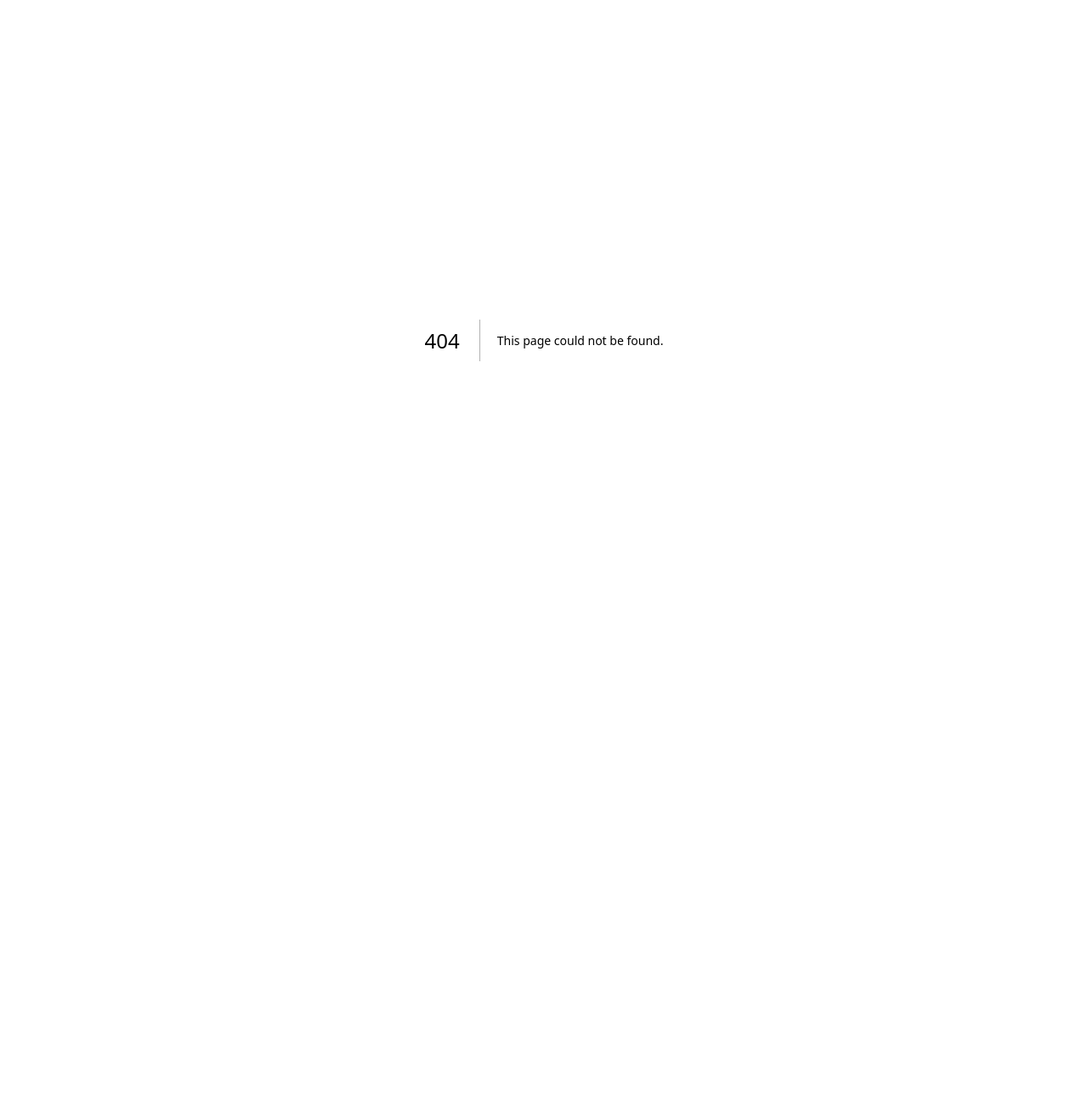
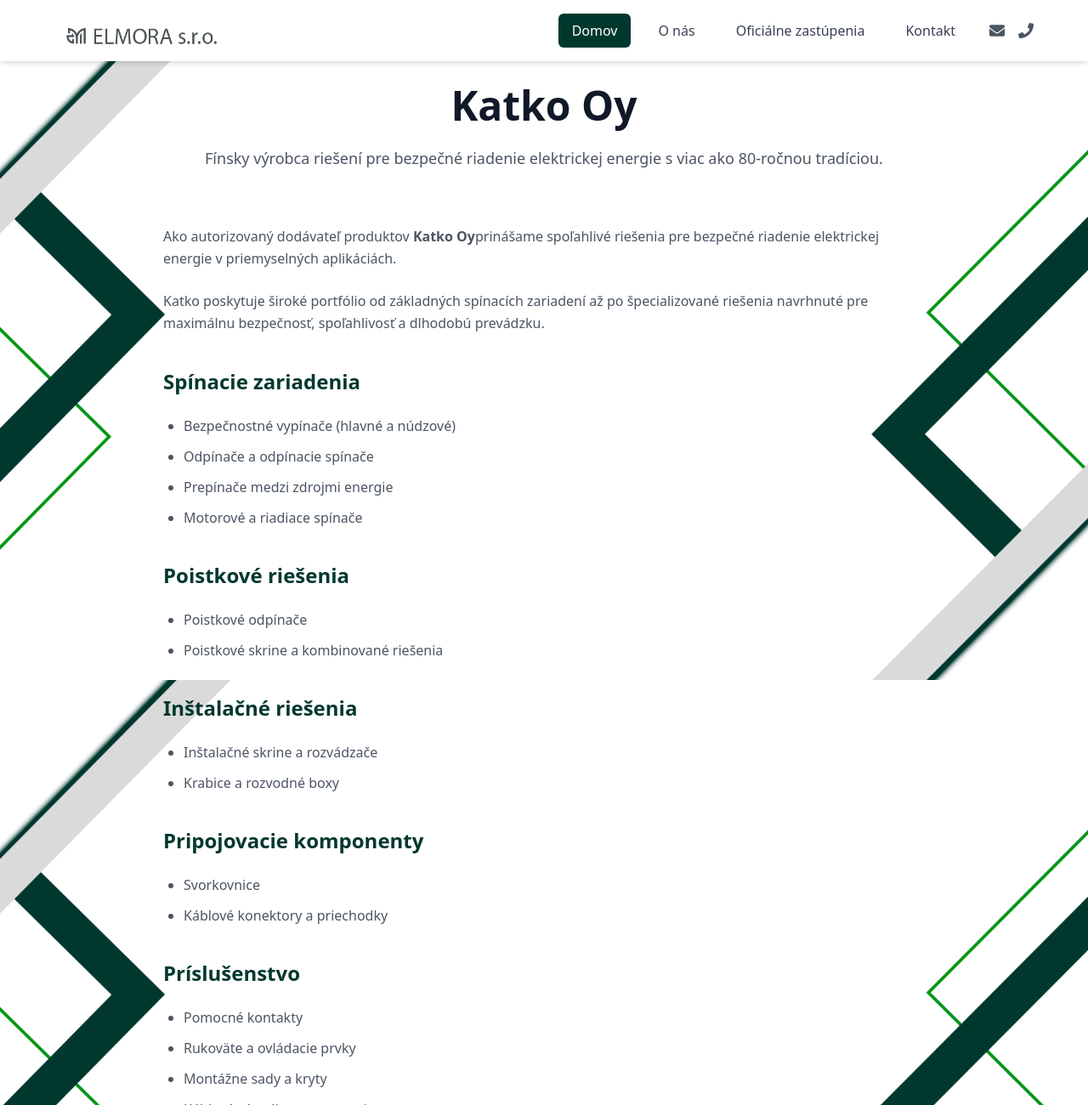
Before and after one commit to FLPstudio003/elmora-website, a Next.js app: page /techflex in a window 1280 px wide. Before the commit this address had no page. Shown: the top 1300 px of the page at 85% size. Before the commit the page ends 800 px from the top, so only its background shows below. Built offline with nearby package versions, Linux system fonts and the light colour scheme.

Commit message:
Add files via upload

```diff
--- /dev/null
+++ b/pages/techflex.tsx
@@ -0,0 +1,182 @@
+import { useState } from "react";
+import Header from "../components/Header";
+
+export default function Katko() {
+  const [selectedImg, setSelectedImg] = useState<string | null>(null);
+
+  const images = [
+    "/katko/1.jpg",
+    "/katko/2.jpg",
+    "/katko/3.jpg",
+    "/katko/4.jpg",
+  ];
+
+  return (
+    <>
+      <Header />
+
+      <main className="w-full text-gray-900">
+
+        {/* ================= HERO ================= */}
+        <section className="px-6 pt-[120px] md:pt-[100px] pb-16 text-center">
+          <div className="max-w-5xl mx-auto">
+
+            <h1 className="text-4xl md:text-5xl font-bold mb-6">
+              Katko Oy
+            </h1>
+
+            <p className="text-lg text-gray-600 leading-relaxed">
+              Fínsky výrobca riešení pre bezpečné riadenie elektrickej energie
+              s viac ako 80-ročnou tradíciou.
+            </p>
+
+          </div>
+        </section>
+
+        {/* ================= CONTENT ================= */}
+        <section className="px-6 pb-24">
+          <div className="max-w-4xl mx-auto">
+
+            <p className="text-gray-600 mb-6 leading-relaxed">
+              Ako autorizovaný dodávateľ produktov <strong>Katko Oy</strong>
+               prinášame spoľahlivé riešenia pre bezpečné riadenie elektrickej
+              energie v priemyselných aplikáciách.
+            </p>
+
+            <p className="text-gray-600 mb-10 leading-relaxed">
+              Katko poskytuje široké portfólio od základných spínacích zariadení
+              až po špecializované riešenia navrhnuté pre maximálnu bezpečnosť,
+              spoľahlivosť a dlhodobú prevádzku.
+            </p>
+
+            {/* SPÍNACIE ZARIADENIA */}
+            <h2 className="text-2xl font-semibold mb-6 text-[#01382E]">
+              Spínacie zariadenia
+            </h2>
+
+            <ul className="list-disc pl-6 space-y-3 text-gray-600 mb-10">
+              <li>Bezpečnostné vypínače (hlavné a núdzové)</li>
+              <li>Odpínače a odpínacie spínače</li>
+              <li>Prepínače medzi zdrojmi energie</li>
+              <li>Motorové a riadiace spínače</li>
+            </ul>
+
+            {/* POISTKY */}
+            <h2 className="text-2xl font-semibold mb-6 text-[#01382E]">
+              Poistkové riešenia
+            </h2>
+
+            <ul className="list-disc pl-6 space-y-3 text-gray-600 mb-10">
+              <li>Poistkové odpínače</li>
+              <li>Poistkové skrine a kombinované riešenia</li>
+            </ul>
+
+            {/* INŠTALÁCIE */}
+            <h2 className="text-2xl font-semibold mb-6 text-[#01382E]">
+              Inštalačné riešenia
+            </h2>
+
+            <ul className="list-disc pl-6 space-y-3 text-gray-600 mb-10">
+              <li>Inštalačné skrine a rozvádzače</li>
+              <li>Krabice a rozvodné boxy</li>
+            </ul>
+
+            {/* KOMPONENTY */}
+            <h2 className="text-2xl font-semibold mb-6 text-[#01382E]">
+              Pripojovacie komponenty
+            </h2>
+
+            <ul className="list-disc pl-6 space-y-3 text-gray-600 mb-10">
+              <li>Svorkovnice</li>
+              <li>Káblové konektory a priechodky</li>
+            </ul>
+
+            {/* PRÍSLUŠENSTVO */}
+            <h2 className="text-2xl font-semibold mb-6 text-[#01382E]">
+              Príslušenstvo
+            </h2>
+
+            <ul className="list-disc pl-6 space-y-3 text-gray-600 mb-10">
+              <li>Pomocné kontakty</li>
+              <li>Rukoväte a ovládacie prvky</li>
+              <li>Montážne sady a kryty</li>
+              <li>Káblové vývodky a uzemnenie</li>
+            </ul>
+
+            {/* ŠPECIÁLNE */}
+            <h2 className="text-2xl font-semibold mb-6 text-[#01382E]">
+              Špecializované riešenia
+            </h2>
+
+            <ul className="list-disc pl-6 space-y-3 text-gray-600 mb-16">
+              <li>ATEX spínače (výbušné prostredie)</li>
+              <li>EMC riešenia</li>
+              <li>Nerezové a IP69K prevedenia</li>
+              <li>UL/CSA certifikované produkty</li>
+            </ul>
+
+          </div>
+        </section>
+
+
+
+        {/* ================= LIGHTBOX ================= */}
+        {selectedImg && (
+          <div
+            className="fixed inset-0 bg-black/80 flex items-center justify-center z-50"
+            onClick={() => setSelectedImg(null)}
+          >
+            <img
+              src={selectedImg}
+              className="max-w-[90%] max-h-[90%] rounded-xl"
+            />
+          </div>
+        )}
+
+        {/* ================= CTA ================= */}
+        <section className="px-6 pb-24 text-center">
+          <div className="max-w-3xl mx-auto">
+
+            <h3 className="text-2xl font-semibold mb-6">
+              Máte záujem o produkty Katko?
+            </h3>
+
+            <p className="text-gray-600 mb-8">
+              Kontaktujte nás a radi vám pripravíme riešenie na mieru.
+            </p>
+
+            <a
+              href="/home#contact"
+              className="bg-[#01382E] text-white px-8 py-3 rounded-full hover:bg-[#012b23] transition"
+            >
+              Kontaktovať nás
+            </a>
+
+          </div>
+        </section>
+
+        {/* ================= FOOTER ================= */}
+        <footer className="bg-white relative">
+          <div className="w-full h-px bg-black" />
+
+          <div className="max-w-6xl mx-auto px-6 py-20 text-center">
+            <h4 className="font-semibold mb-4">ELMORA s.r.o.</h4>
+
+            <p className="text-gray-600 mb-6 max-w-xl mx-auto">
+              Moderné technické riešenia pre náročné odvetvia.
+            </p>
+
+            <p className="text-[#01382E] font-medium mb-8">
+              info@elmoraslovakia.sk | +421 952 099 751
+            </p>
+
+            <p className="text-xs text-gray-400">
+              © 2026 ELMORA s.r.o.
+            </p>
+          </div>
+        </footer>
+
+      </main>
+    </>
+  );
+}
```
